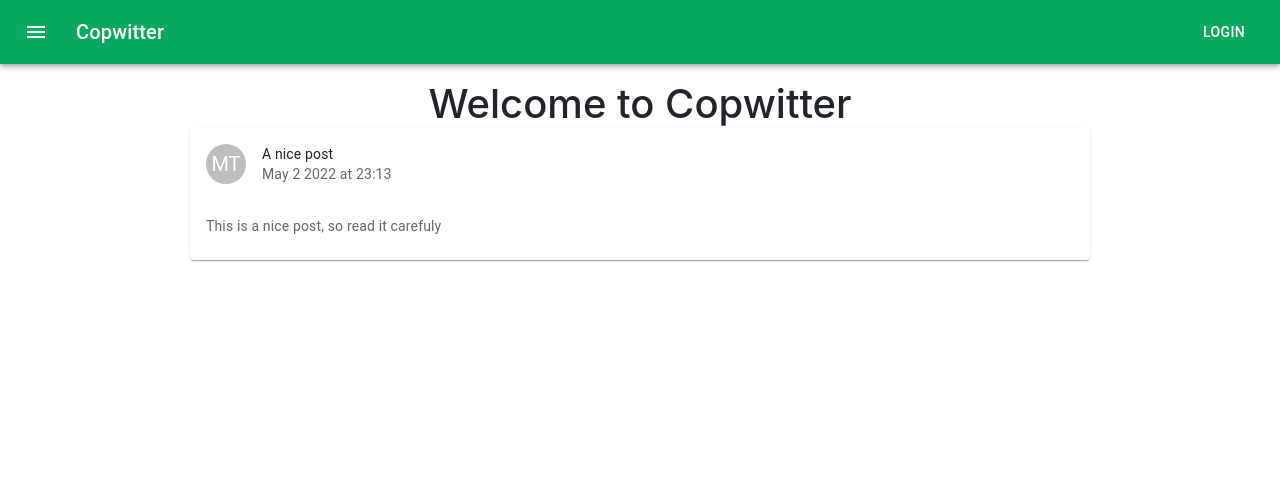
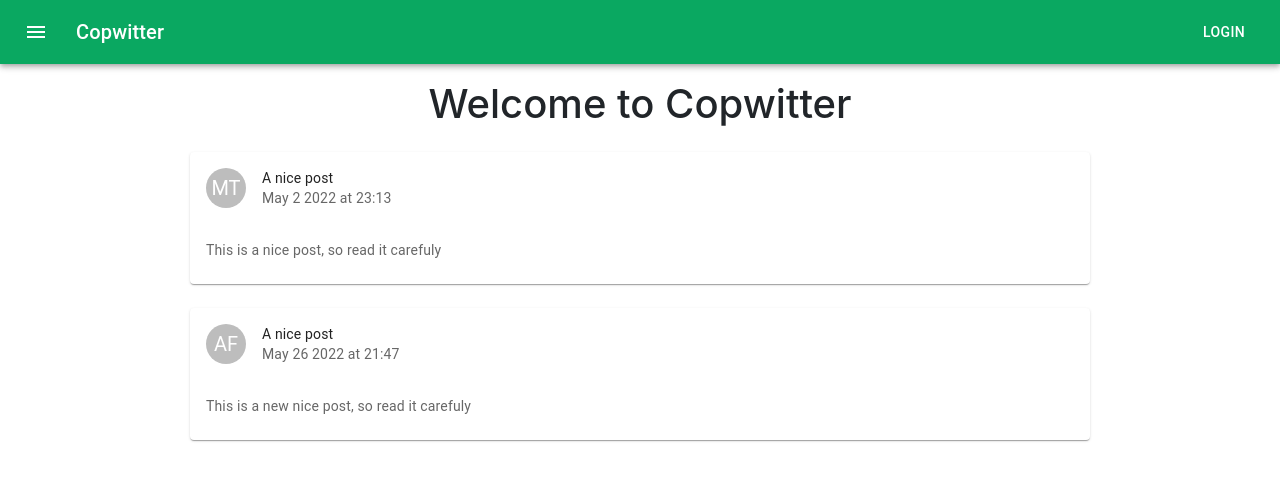
Before and after one commit to MisterMikeTee/nextjs-twitter, a Next.js app: page /home in a window 1280 px wide. Shown: the top 480 px of the page. Built offline with nearby package versions, Linux system fonts and the light colour scheme.

Commit message:
improving method on homepage posts to show mutiple posts; working on visuals

```diff
--- a/components/Post.js
+++ b/components/Post.js
@@ -8,26 +8,30 @@ import { red } from '@mui/material/colors';
 
 export default function post ({info}) {
 
-    let name = info.author;
+    info.forEach(element => {
+        let name = element.author;
         let array = name.split(' ');
         let first_name = array[0];
         let last_name = array[array.length - 1];
         let initals = first_name[0] + last_name[0]
+        element.initals = initals
+    });
 
-    return (
-        <Card sx={{maxWidth: 900, width: "90%" }}>
+
+    return info.map((el) =>
+        <Card sx={{maxWidth: 900, width: "90%" , margin: "1.5rem auto"}}>
         <CardHeader
             avatar = {
                 <Avatar sx={{bgColor: red[500]}}>
-                        {initals}
+                    {el.initals}
                 </Avatar>
             }
-                title={info.title}
-                subheader= {info.date}
+            title={el.title}
+            subheader= {el.date}
         />
         <CardContent>
             <Typography variant="body2" color="text.secondary">
-                    {info.text}
+                {el.text}
             </Typography>
         </CardContent>
     </Card>
--- a/components/PostList.js
+++ b/components/PostList.js
@@ -3,12 +3,19 @@ import styles from '../styles/PostList.module.css'
 
 export default function postList () {
 
-    const post = {
+    const post = [{
         date: 'May 2 2022 at 23:13',
         text: "This is a nice post, so read it carefuly",
         title: "A nice post",
         author: "Miguel Tomé"
+    },
+    {
+        date: 'May 26 2022 at 21:47',
+        text: "This is a new nice post, so read it carefuly",
+        title: "A nice post",
+        author: "Aurélio Figueira"
     }
+    ]
     return(
         <div className={styles.postList}>
             <Post info = {post} ></Post>
--- a/styles/PostList.module.css
+++ b/styles/PostList.module.css
@@ -1,4 +1,3 @@
 .postList {
-    display: flex;
-    justify-content: center;
+    display: block;
 }
```
Lines whose indentation alone changed are shown as unchanged.
